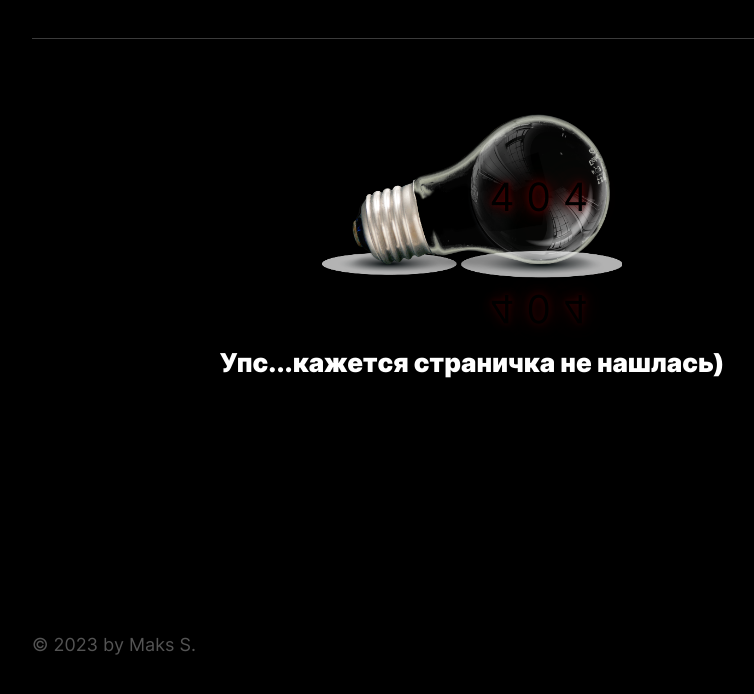
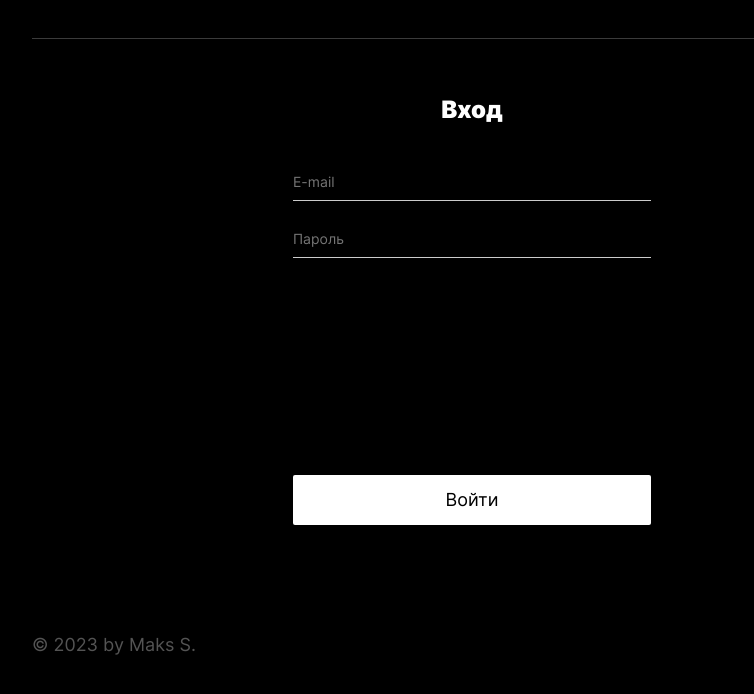
Before and after one commit to goplomah/react-mesto-auth, a React app: page /sign-in in a window 1280 px wide. Shown: the part 84-778 px from the top of the page, without its empty margins (168-922 px from the left). Built offline with nearby package versions, Linux system fonts and the light colour scheme; no server answers.

Commit message:
feat: добавить компонент login

```diff
--- a/src/components/App.js
+++ b/src/components/App.js
@@ -11,6 +11,7 @@ import AddPlacePopup from "./AddPlacePopup.js";
 import ConfirmPopup from "./ConfirmPopup.js";
 import { Routes, Route } from 'react-router-dom';
 import PageNotFound from "./PageNotFound.js";
+import Login from "./Login.jsx";
 
 function App() {
   const [isEditProfilePopupOpen, setIsEditProfilePopupOpen] = useState(false);
@@ -117,8 +118,8 @@ function App() {
               cards={cards}
             />
           } />
-          {/* <Route path="/sign-up" element={<Register />} />
-          <Route path="/sign-in" element={<Login />} /> */}
+          {/* <Route path="/sign-up" element={<Register />} /> */}
+          <Route path="/sign-in" element={<Login />} />
           <Route path="*" element={<PageNotFound />} />
         </Routes>
         <Footer />
--- /dev/null
+++ b/src/components/Login.jsx
@@ -0,0 +1,58 @@
+import { useState } from 'react';
+
+function Login() {
+
+    const [email, setEmail] = useState('');
+    const [password, setPassword] = useState('');
+
+    const handleChangeEmail = (e) => {
+        setEmail(e.target.value);
+    }
+
+    const handleChangePassword = (e) => {
+        setPassword(e.target.value);
+    }
+
+    const handleSubmit = (e) => {
+        e.preventDefault();
+        // onAuth(email, password);
+    }
+
+
+    return(
+        <section className="login">
+            <h2 className="login__title">Вход</h2>
+            <form className="form form_type_login" onChange={handleSubmit}>
+                <input
+                id="email-input"
+                type="email"
+                name="email"
+                className="form__input form__input_name_email form__input_type_login"
+                placeholder="E-mail"
+                required
+                value={email || ""}
+                onChange={handleChangeEmail}
+                />
+                <span className="form__input-error email-input-error"></span>
+                <input
+                id="password-input"
+                type="password"
+                name="password"
+                className="form__input form__input_name_password form__input_type_login"
+                placeholder="Пароль"
+                required
+                value={password || ""}
+                minLength="5"
+                maxLength="200"
+                onChange={handleChangePassword}
+                />
+                <span className="form__input-error password-input-error"></span>
+                <button type="submit" className="login__send">
+                Войти
+                </button>
+            </form>
+        </section>
+    );
+}
+
+export default Login;
--- a/src/components/PageNotFound.js
+++ b/src/components/PageNotFound.js
@@ -1,5 +1,7 @@
 import useSound from 'use-sound';
 import blinking from '../sounds/blink.mp3';
+// import jim from '../images/giphy.gif';
+// import jimRocket from '../images/jim_on_rocket.gif';
 
 
 function PageNotFound() {
@@ -20,6 +22,8 @@ function PageNotFound() {
             </div>
             <h2 className='not-found__title'>Упс...кажется страничка не нашлась)</h2>
             <p className='not-found__text'>К сожалению, запрашиваемая страница не найдена. Возможно, вы перешли по ссылке, в которой была допущена ошибка, или ресурс был удален. Попробуйте перейти на главную страницу</p>
+            {/* <img src={jim} /> */}
+            {/* <img src={jimRocket} /> */}
         </section>
         </>
     );
--- a/src/components/PopupWithForm.js
+++ b/src/components/PopupWithForm.js
@@ -22,7 +22,7 @@ function PopupWithForm({
         <h2 className="popup__title">{title}</h2>
         <form className={`form form_type_${name}`} name={name} onSubmit={onSubmit} noValidate>
           {children}
-          <button type="submit" className="form__send form__send">
+          <button type="submit" className="form__send">
             {submitButtonText || "Сохранить"}
           </button>
         </form>
--- a/src/index.css
+++ b/src/index.css
@@ -124,7 +124,8 @@
     right: 0;
     left: 0;
     bottom: 0;
-    margin-right: 22px;
+    margin-right: 16px;
+    font-weight: 600;
 }
 
 .not-found__code_blink {
@@ -143,9 +144,53 @@
     margin: 30px 0 0;
     text-align: center;
     transition: 1s linear;
+    padding: 0 15px;
 }
 
 .not-found__title:hover + .not-found__text {
     color: #fff;
     transition: 1s linear;
 }
+
+.login {
+    max-width: 378px;
+    width: 100%;
+    padding: 56px 10px 0;
+    margin: 0 auto;
+    flex-grow: 1;
+    box-sizing: border-box;
+}
+
+.login__title {
+    font-family: "Inter", "Arial", sans-serif;
+    margin: 0;
+    font-weight: 900;
+    font-size: 24px;
+    line-height: 29px;
+    text-align: center;
+}
+
+.form__input_type_login {
+    color: #ccc;
+    background-color: #000;
+    border-bottom: 1px solid #ccc;
+}
+
+.form__input-error {
+    margin-top: 0;
+}
+
+.login__send {
+    width: 100%;
+    font-weight: 400;
+    font-size: 18px;
+    line-height: 22px;
+    text-align: center;
+    color: #000;
+    cursor: pointer;
+    background-color: #fff;
+    height: 50px;
+    border-radius: 2px;
+    border: none;
+    margin-top: 187px;
+}
```
Also changed, not shown: src/components/InfoTooltip.js (added), src/components/ProtectedRoute.js (added), src/components/Register.js (added), src/images/giphy.gif (added), src/images/jim_on_rocket.gif (added).
